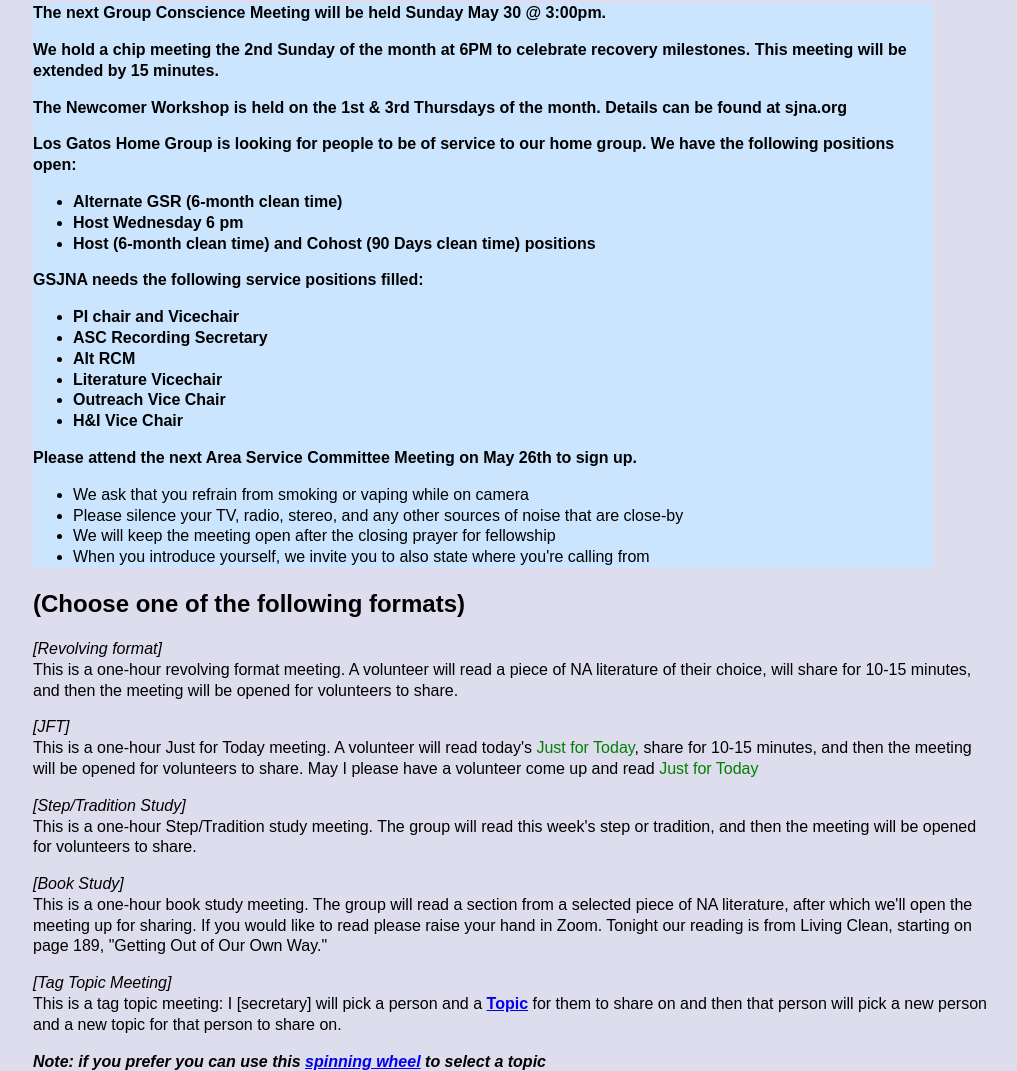
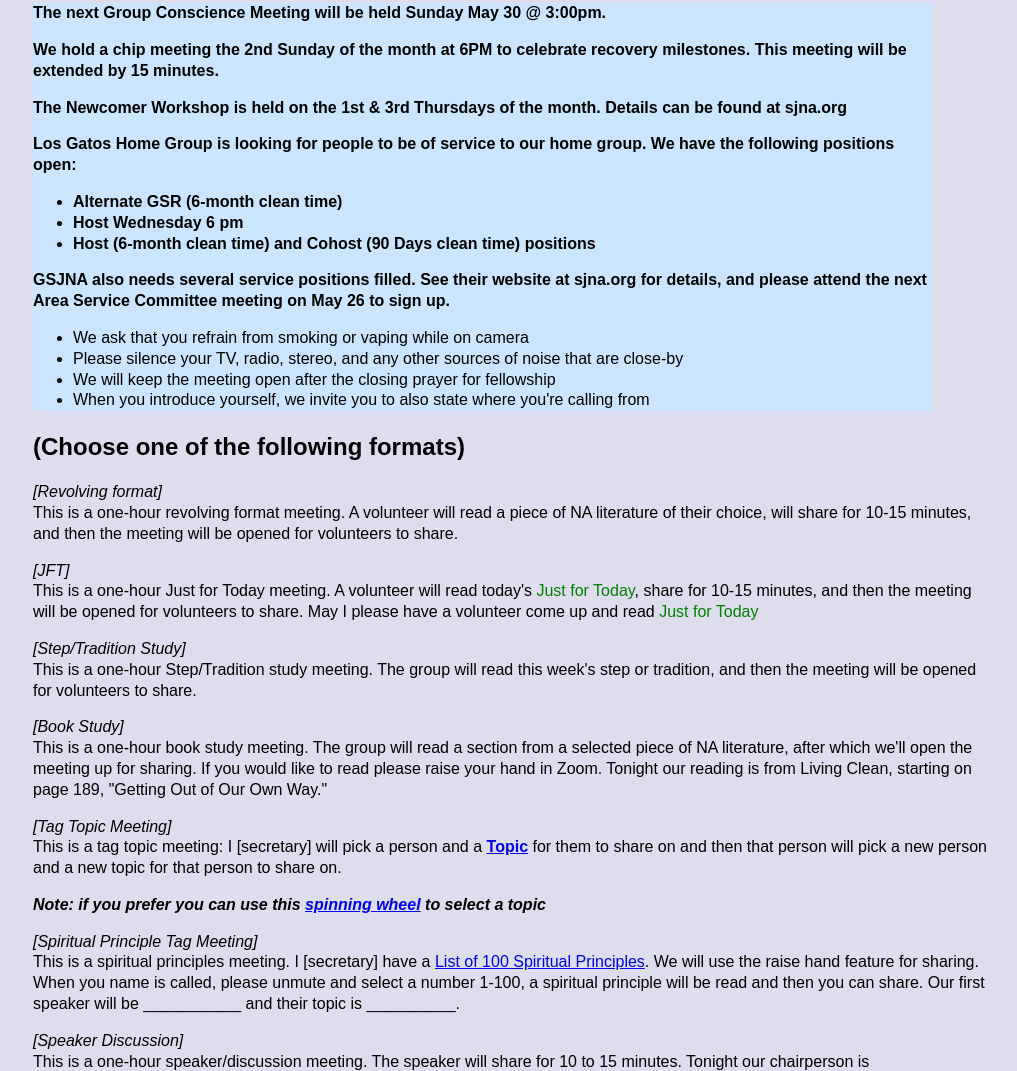
Before and after one commit to nip-webservant/nip-webservant.github.io, a plain HTML site: page resources/script.html in a window 1280 px wide. Shown: the part 1756-2827 px from the top of the page, without its empty margins (127-1144 px from the left). Drawn offline with Linux system fonts and the light colour scheme.

Commit message:
simply asc announcement

```diff
--- a/resources/script.html
+++ b/resources/script.html
@@ -146,16 +146,7 @@ Details can be found at sjna.org</b></p>
 </b></p>
 
 <p><b>
-GSJNA needs the following service positions filled:
-<ul>
-<li>PI chair and Vicechair</li>
-<li>ASC Recording Secretary</li>
-<li>Alt RCM</li>
-<li>Literature Vicechair</li>
-<li>Outreach Vice Chair</li>
-<li>H&I Vice Chair</li>
-</ul>
-Please attend the next Area Service Committee Meeting on May 26th to sign up.
+GSJNA also needs several service positions filled. See their website at sjna.org for details, and please attend the next Area Service Committee meeting on May 26 to sign up.
 </b></p>
 
 
```
